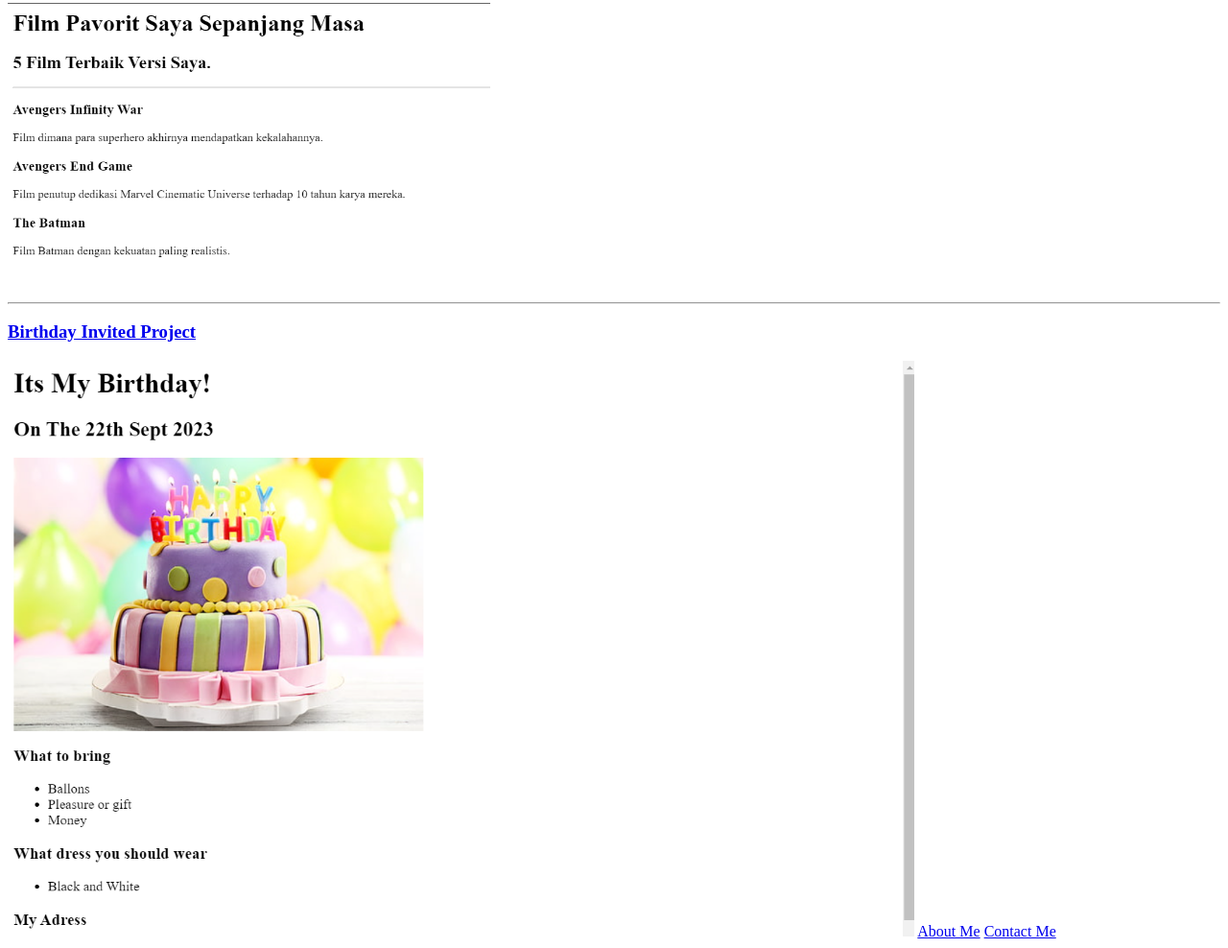
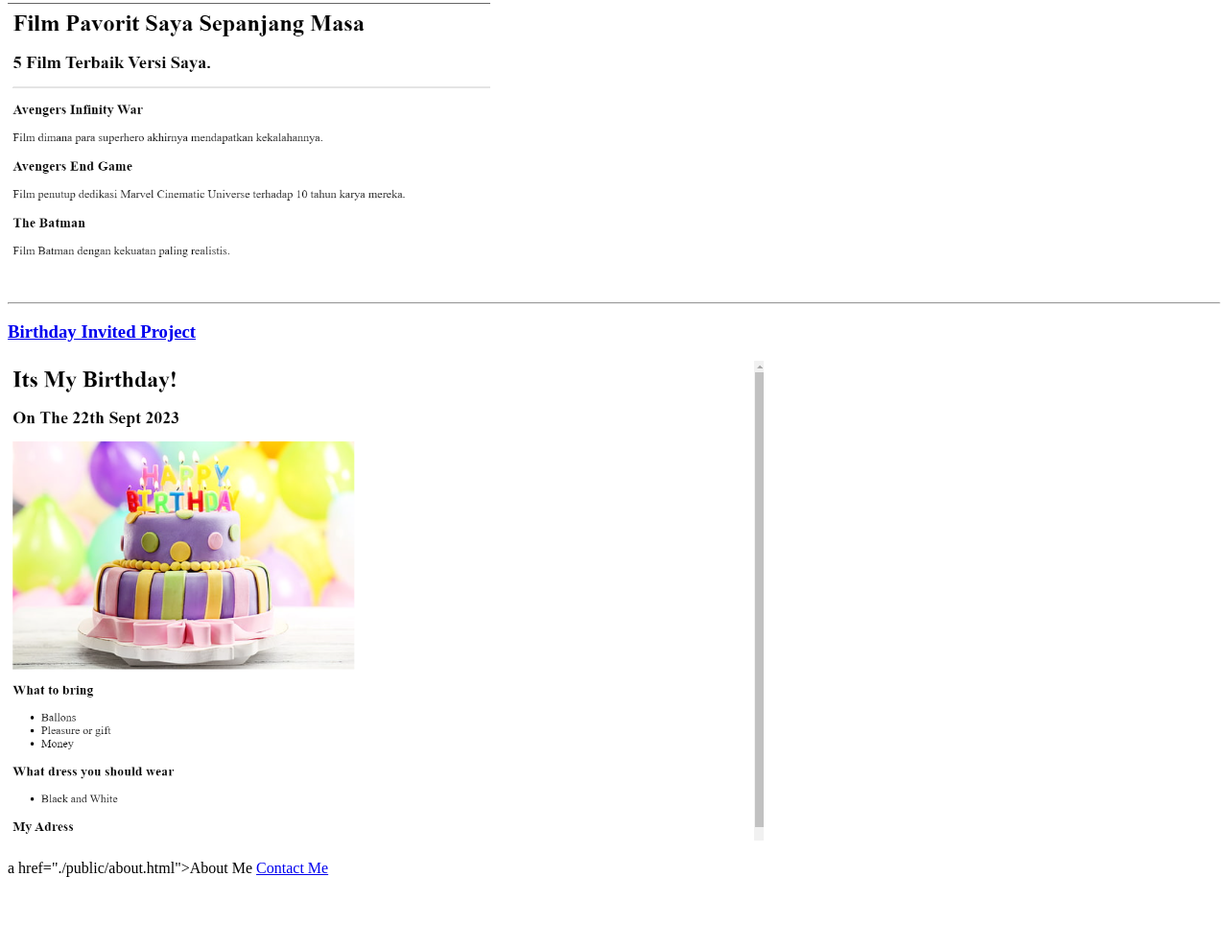
Before and after one commit to BAMBANG-22/my-portofolio2, a plain HTML site: page index.html in a window 1280 px wide. Shown: the part 165-1153 px from the top of the page at 96% size. After the commit the page ends 1095 px from the top, so only its background shows below. Drawn offline with Linux system fonts and the light colour scheme.

Commit message:
Update index.html

```diff
--- a/index.html
+++ b/index.html
@@ -11,10 +11,9 @@
 
 <a href="./public/movie-ranking.html"><h3>My Top 5 Movie Ranking</h3><img src="./assets/images/Screenshot 2023-11-24 210250.png" alt="5 Top 5 Movie Rank" height="300"><a draggable="true"></a>
 <hr>
-<a href="./public/birthday-invite.html"><h3>Birthday Invited Project</h3><img src="./assets/images/Screenshot 2023-11-24 210142.png" alt="birthday-invite Project" height="600"><a draggable="true"></a>
+<a href="./public/birthday-invite.html"><h3>Birthday Invited Project</h3><img src="./assets/images/Screenshot 2023-11-24 210142.png" alt="birthday-invite Project" height="500"><a draggable="true"></a>
 </a>
-
-<a href="./public/about.html">About Me</a>
-<a href="./public/contact.html">Contact Me</a>
+<p>a href="./public/about.html">About Me</a>
+<a href="./public/contact.html">Contact Me</a></p>
 </body>
 </html>
```
